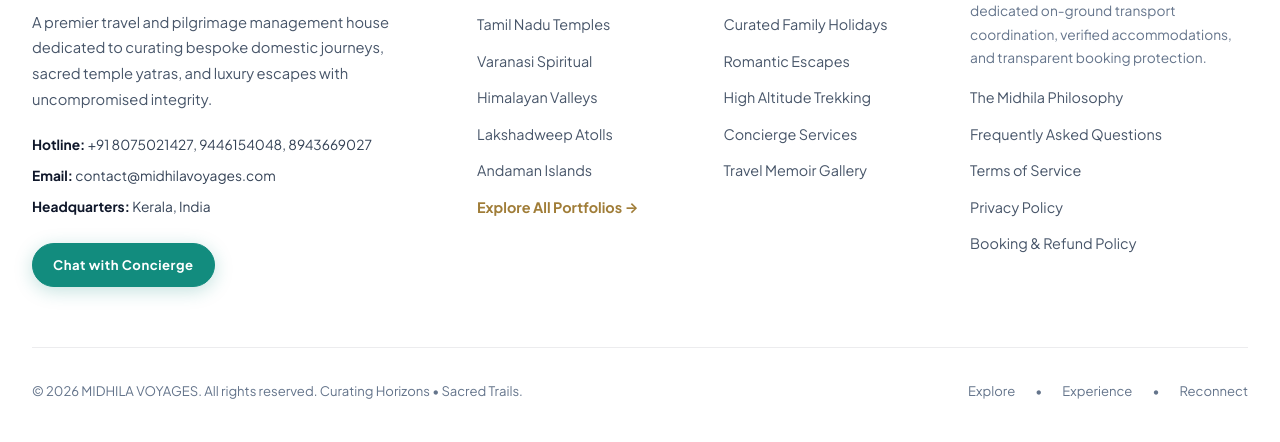
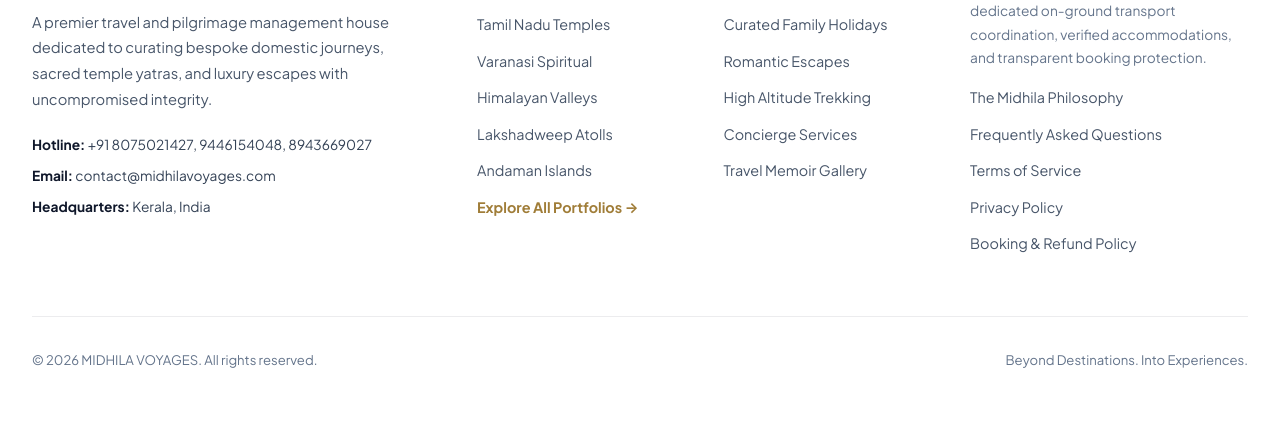
Before and after one commit to Adarsh1530/midhila_voyages, a PHP site: page /MIDHILA/about.php in a window 1280 px wide. Shown: the part 1944-2386 px from the top of the page. After the commit the page ends 2312 px from the top, so only its background shows below. Run offline with PHP 8.4, Linux system fonts and the light colour scheme; data comes from the database, SQL or seed files in the repository; some libraries are stand-ins or nearby versions.

Commit message:
Update footer: remove Chat with Concierge button and simplify bottom bar to official copyright and brand tagline

```diff
--- a/includes/footer.php
+++ b/includes/footer.php
@@ -31,14 +31,11 @@
           <p style="font-size:0.92rem;line-height:1.75;margin-bottom:20px;color:var(--color-text-secondary);max-width:380px;">
             A premier travel and pilgrimage management house dedicated to curating bespoke domestic journeys, sacred temple yatras, and luxury escapes with uncompromised integrity.
           </p>
-          <div style="display:flex;flex-direction:column;gap:8px;font-size:0.86rem;color:var(--color-text-body);margin-bottom:24px;">
+          <div style="display:flex;flex-direction:column;gap:8px;font-size:0.86rem;color:var(--color-text-body);">
             <div><strong style="color:var(--color-text-main);">Hotline:</strong> +91 8075021427, 9446154048, 8943669027</div>
             <div><strong style="color:var(--color-text-main);">Email:</strong> <?= e($agencyEmail) ?></div>
             <div><strong style="color:var(--color-text-main);">Headquarters:</strong> Kerala, India</div>
           </div>
-          <a href="<?= e($footerWaUrl) ?>" target="_blank" rel="noopener noreferrer" class="btn-whatsapp-solid" style="padding:10px 20px;font-size:0.82rem;">
-            <span>Chat with Concierge</span>
-          </a>
         </div>
 
         <!-- Column 2: Geographic Portfolios -->
@@ -88,14 +85,10 @@
       <!-- Bottom Bar -->
       <div class="footer-bottom">
         <div>
-          &copy; <?= date('Y') ?> MIDHILA VOYAGES. All rights reserved. Curating Horizons &bull; Sacred Trails.
+          &copy; <?= date('Y') ?> MIDHILA VOYAGES. All rights reserved.
         </div>
-        <div style="display:flex;gap:20px;">
-          <span>Explore</span>
-          <span>•</span>
-          <span>Experience</span>
-          <span>•</span>
-          <span>Reconnect</span>
+        <div>
+          Beyond Destinations. Into Experiences.
         </div>
       </div>
 
```
